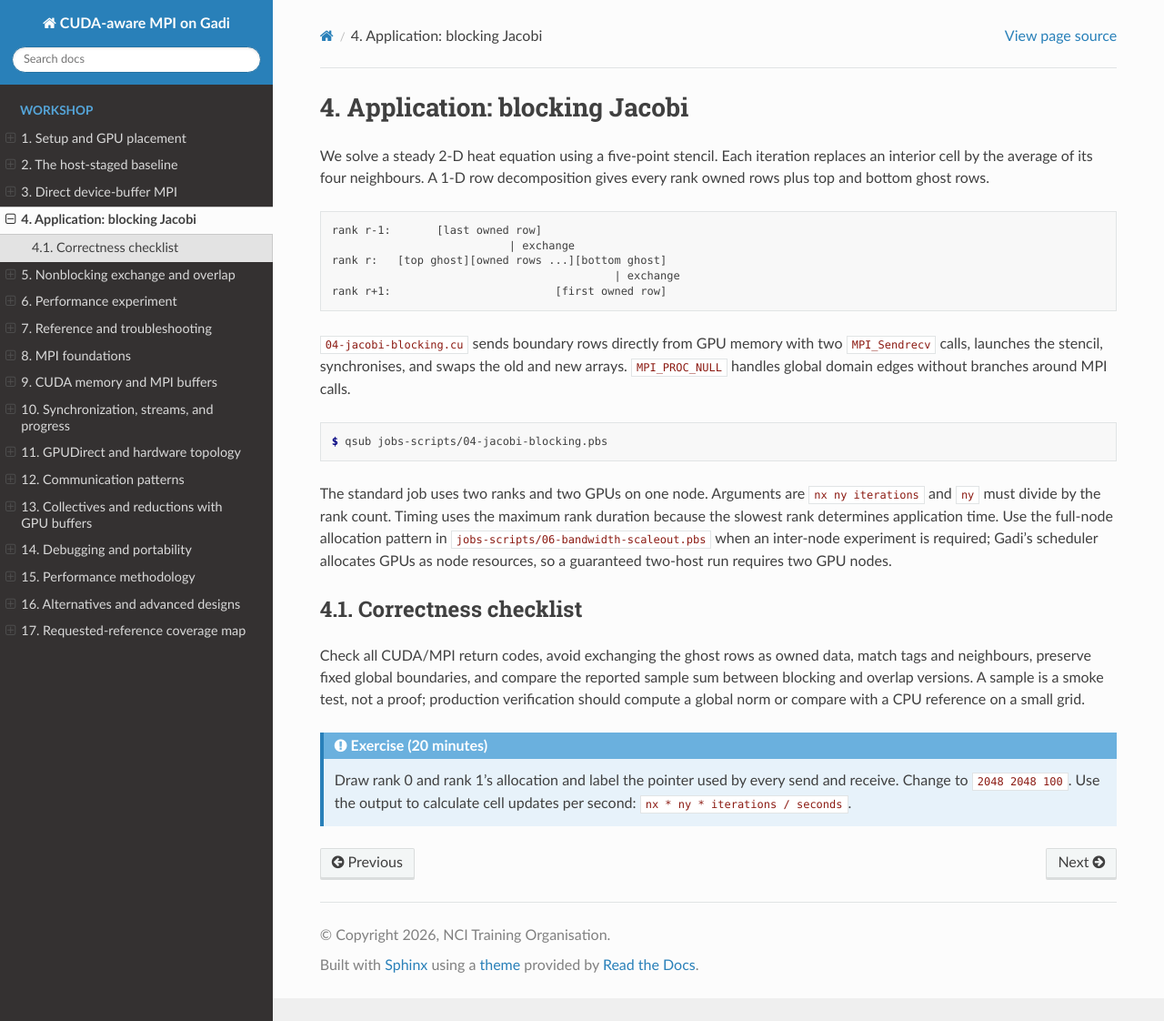
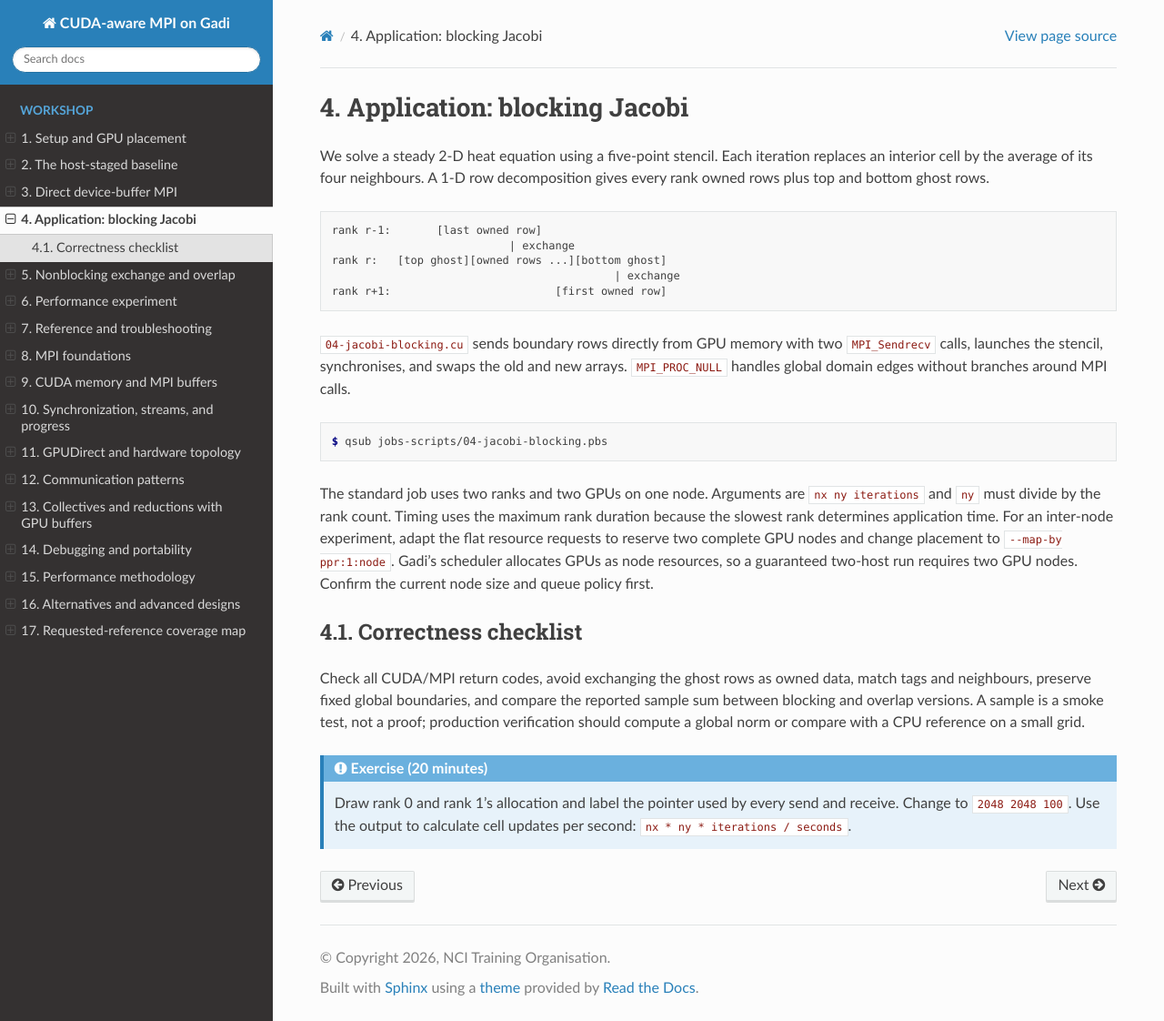
Before and after one commit to NCI900-Training-Organisation/intro-to-mpi, a Sphinx documentation site: the page built from doc/04-jacobi.rst, in a window 1280 px wide and 1122 px high. Shown: the whole window at 91% size. Built offline with Sphinx 7.4.7 and the Read the Docs theme 3.1.0, drawn with Linux system fonts in a browser that asks for light colours.

Commit message:
Update benchmarking documentation for uniform scripts

```diff
--- a/doc/04-jacobi.rst
+++ b/doc/04-jacobi.rst
@@ -25,10 +25,10 @@ around MPI calls.
 The standard job uses two ranks and two GPUs on one node. Arguments are
 ``nx ny iterations`` and ``ny`` must divide by the rank count. Timing uses the
 maximum rank duration because the slowest rank determines application time.
-Use the full-node allocation pattern in
-``jobs-scripts/06-bandwidth-scaleout.pbs`` when an
-inter-node experiment is required; Gadi's scheduler allocates GPUs as node
-resources, so a guaranteed two-host run requires two GPU nodes.
+For an inter-node experiment, adapt the flat resource requests to reserve two
+complete GPU nodes and change placement to ``--map-by ppr:1:node``. Gadi's
+scheduler allocates GPUs as node resources, so a guaranteed two-host run
+requires two GPU nodes. Confirm the current node size and queue policy first.
 
 Correctness checklist
 ---------------------
--- a/doc/15-performance-methodology.rst
+++ b/doc/15-performance-methodology.rst
@@ -17,8 +17,9 @@ Separate warm-up iterations from measured iterations.
 warm-ups and repeated measurements. Its pinned-host column times MPI only;
 explicit device-to-host and host-to-device copies must be included when
 comparing complete staged application paths. ``jobs-scripts/06-bandwidth.pbs``
-runs two GPUs within a node; ``jobs-scripts/06-bandwidth-scaleout.pbs``
-requests two full Volta nodes to exercise the scale-out path.
+runs two GPUs within a node. To exercise scale-out, copy the script for a local
+experiment, request two complete GPU nodes, and change the MPI placement to
+one rank per node; verify current Gadi resource policy before submission.
 
 A useful application metric for the Jacobi example is:
 
--- a/doc/17-coverage-map.rst
+++ b/doc/17-coverage-map.rst
@@ -23,7 +23,7 @@ on Gadi; Intel concepts are mapped without pretending Gadi has Intel GPUs.
      - ``03``
    * - GPUDirect P2P, RDMA, fallback pipelining, and topology
      - :doc:`11-gpudirect-topology`
-     - ``03``, ``06`` (single-node and scale-out scripts)
+     - ``03``, ``06`` (adapt placement for scale-out)
    * - Blocking and nonblocking point-to-point MPI
      - :doc:`12-communication-patterns`
      - ``03``–``05``
```
Also changed, not shown: other parts of doc/17-coverage-map.rst (+1 -1 lines), doc/06-performance.rst (+4 -3 lines).
